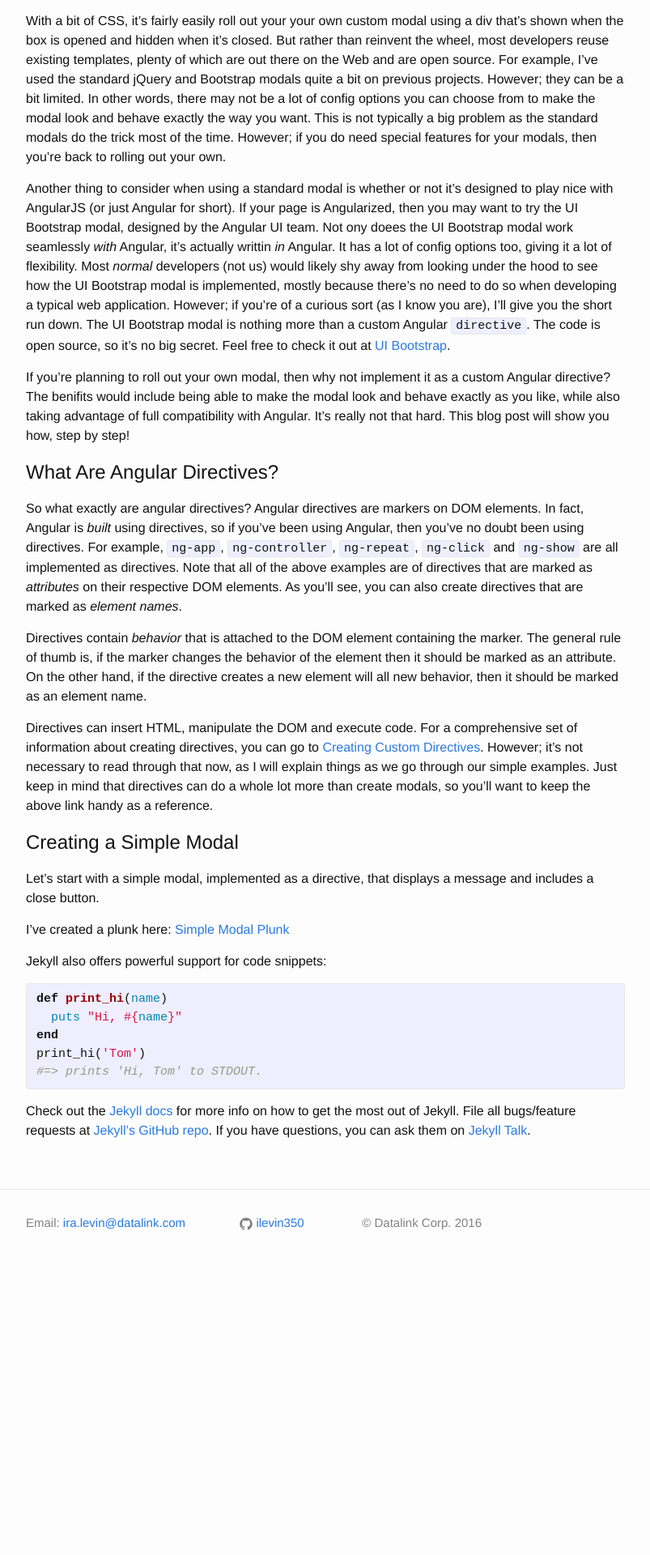
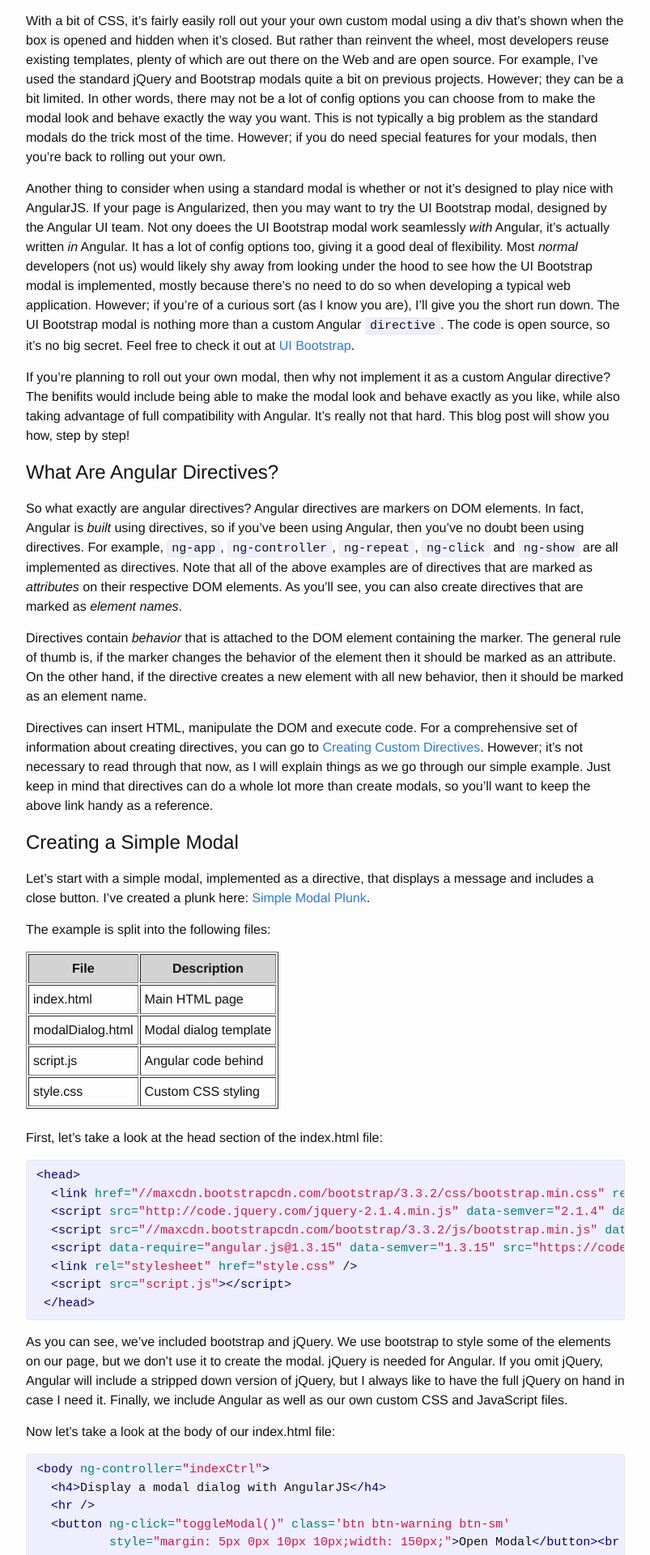
Before and after one commit to ilevin350/ira-blog, a Jekyll site: the page built from _posts/2016-03-13-creating-modal-dialogs-with-angular-js-and-custom-directives.markdown, in a window 1280 px wide. Shown: the part 486-2406 px from the top of the page at 81% size, without its empty margins (238-1041 px from the left). Built offline with Jekyll 4.4.1, drawn with Linux system fonts in a browser that asks for light colours; before the commit the page ends 2067 px from its top, so only the background shows below that; some of the changed text lies outside the part shown.

Commit message:
Work in progress creating modals with angular

```diff
--- a/_posts/2016-03-13-creating-modal-dialogs-with-angular-js-and-custom-directives.markdown
+++ b/_posts/2016-03-13-creating-modal-dialogs-with-angular-js-and-custom-directives.markdown
@@ -10,39 +10,146 @@
 
 With a bit of CSS, it's fairly easily roll out your your own custom modal using a div that's shown when the box is opened and hidden when it's closed.  But rather than reinvent the wheel, most developers reuse existing templates, plenty of which are out there on the Web and are open source.  For example, I've used the standard jQuery and Bootstrap modals quite a bit on previous projects.  However; they can be a bit limited.  In other words, there may not be a lot of config options you can choose from to make the modal look and behave exactly the way you want.  This is not typically a big problem as the standard modals do the trick most of the time.  However; if you do need special features for your modals, then you're back to rolling out your own.
 
-Another thing to consider when using a standard modal is whether or not it's designed to play nice with AngularJS (or just Angular for short).  If your page is Angularized, then you may want to try the UI Bootstrap modal, designed by the Angular UI team.  Not ony doees the UI Bootstrap modal work seamlessly  *with* Angular, it's actually writtin *in* Angular.  It has a lot of config options too, giving it a lot of flexibility.  Most *normal* developers (not us) would likely shy away from looking under the hood to see how the UI Bootstrap modal is implemented, mostly because there's no need to do so when developing a typical web application.  However; if you're of a curious sort (as I know you are), I'll give you the short run down.  The UI Bootstrap modal is nothing more than a custom Angular `directive`.  The code is open source, so it's no big secret.  Feel free to check it out at [UI Bootstrap][ui-bootstrap].
+Another thing to consider when using a standard modal is whether or not it's designed to play nice with AngularJS.  If your page is Angularized, then you may want to try the UI Bootstrap modal, designed by the Angular UI team.  Not ony doees the UI Bootstrap modal work seamlessly  *with* Angular, it's actually written *in* Angular.  It has a lot of config options too, giving it a good deal of flexibility.  Most *normal* developers (not us) would likely shy away from looking under the hood to see how the UI Bootstrap modal is implemented, mostly because there's no need to do so when developing a typical web application.  However; if you're of a curious sort (as I know you are), I'll give you the short run down.  The UI Bootstrap modal is nothing more than a custom Angular `directive`.  The code is open source, so it's no big secret.  Feel free to check it out at [UI Bootstrap][ui-bootstrap].
 
 If you're planning to roll out your own modal, then why not implement it as a custom Angular directive?  The benifits would include being able to make the modal look and behave exactly as you like, while also taking advantage of full compatibility with Angular.  It's really not that hard.  This blog post will show you how, step by step!
 
 # What Are Angular Directives?
 So what exactly are angular directives?  Angular directives are markers on DOM elements.  In fact, Angular is *built* using directives, so if you've been using Angular, then you've no doubt been using directives.  For example, `ng-app`, `ng-controller`, `ng-repeat`, `ng-click` and `ng-show` are all implemented as directives.  Note that all of the above examples are of directives that are marked as *attributes* on their respective DOM elements.  As you'll see, you can also create directives that are marked as *element names*.
 
-Directives contain *behavior* that is attached to the DOM element containing the marker.  The general rule of thumb is, if the marker changes the behavior of the element then it should be marked as an attribute.  On the other hand, if the directive creates a new element will all new behavior, then it should be marked as an element name.
+Directives contain *behavior* that is attached to the DOM element containing the marker.  The general rule of thumb is, if the marker changes the behavior of the element then it should be marked as an attribute.  On the other hand, if the directive creates a new element with all new behavior, then it should be marked as an element name.
 
-Directives can insert HTML, manipulate the DOM and execute code.  For a comprehensive set of information about creating directives, you can go to [Creating Custom Directives][creating-custom-directives].  However; it's not necessary to read through that now, as I will explain things as we go through our simple examples.  Just keep in mind that directives can do a whole lot more than create modals, so you'll want to keep the above link handy as a reference.
+Directives can insert HTML, manipulate the DOM and execute code.  For a comprehensive set of information about creating directives, you can go to [Creating Custom Directives][creating-custom-directives].  However; it's not necessary to read through that now, as I will explain things as we go through our simple example.  Just keep in mind that directives can do a whole lot more than create modals, so you'll want to keep the above link handy as a reference.
 
 # Creating a Simple Modal
-Let's start with a simple modal, implemented as a directive, that displays a message and includes a close button.
+Let's start with a simple modal, implemented as a directive, that displays a message and includes a close button.  I've created a plunk here: [Simple Modal Plunk][simple-modal-plunk].
 
-I've created a plunk here: [Simple Modal Plunk][simple-modal-plunk]
+The example is split into the following files:
+
+<table border="1">
+	<thead style="background-color: lightgray">
+		<th>File</th>
+		<th>Description</th>
+	</thead>
+	<tbody>
+		<tr>
+			<td>index.html</td>
+			<td>Main HTML page</td>
+		</tr>
+		<tr>
+			<td>modalDialog.html</td>
+			<td>Modal dialog template</td>
+		</tr>
+		<tr>
+			<td>script.js</td>
+			<td>Angular code behind</td>
+		</tr>
+		<tr>
+			<td>style.css</td>
+			<td>Custom CSS styling</td>
+		</tr>
+	</tbody>
+</table><br />
+First, let's take a look at the head section of the index.html file:
+
+{% highlight html %}
+<head>
+  <link href="//maxcdn.bootstrapcdn.com/bootstrap/3.3.2/css/bootstrap.min.css" rel="stylesheet" data-semver="3.3.2" data-require="bootstrap@*" />
+  <script src="http://code.jquery.com/jquery-2.1.4.min.js" data-semver="2.1.4" data-require="jquery@*"></script>
+  <script src="//maxcdn.bootstrapcdn.com/bootstrap/3.3.2/js/bootstrap.min.js" data-semver="3.3.2" data-require="bootstrap@*"></script>
+  <script data-require="angular.js@1.3.15" data-semver="1.3.15" src="https://code.angularjs.org/1.3.15/angular.js"></script>
+  <link rel="stylesheet" href="style.css" />
+  <script src="script.js"></script>
+ </head>
+{% endhighlight %}
+
+As you can see, we've included bootstrap and jQuery.  We use bootstrap to style some of the elements on our page, but we don't use it to create the modal.  jQuery is needed for Angular.  If you omit jQuery, Angular will include a stripped down version of jQuery, but I always like to have the full jQuery on hand in case I need it.  Finally, we include Angular as well as our own custom CSS and JavaScript files.
+
+Now let's take a look at the body of our index.html file:
+
+{% highlight html %}
+<body ng-controller="indexCtrl">
+  <h4>Display a modal dialog with AngularJS</h4>
+  <hr />
+  <button ng-click="toggleModal()" class='btn btn-warning btn-sm'
+          style="margin: 5px 0px 10px 10px;width: 150px;">Open Modal</button><br />
+	<!-- Angular JS Directive Modal -->
+  <modal-dialog height="150px" width="750px" show="modalShown">
+    <div class="row">
+      <div class="col-md-12" style="padding: 0px 10px 0px 10px;border-bottom: 1px solid grey;">
+        <h3>Header</h3>
+      </div>
+    </div>
+    <div class="row">
+      <div class="col-md-12">
+        <p>This is an important message</p>
+      </div>
+    </div>
+   </modal-dialog>
+</body>
+{% endhighlight %}
+
+First we include a simple header for our page followed by a horizontal rule and a button that, when clicked, will open our modal dialog.  Next, and this is the most important part, we introduce a new element called `modal-dialog`.  The HTML inside this new element is the content of the modal, which as you can see relies on the bootstrap grid system for its layout.
+
+Also note that the new modal-dialog element contains height and width attributes.  This sets the size of the modal.  The new element also contains a funny looking attribute named show, which is set to "modalShown".  I'll explain the meaning of the show attribute in a moment.
+
+Finally, note that the body tag in our index.html file contains an Angular ng-controller directive.  We'll implement this angular controller (called indexCtrl) in our script.js file in addition to our custom directive.
+
+## The JavaScript
+
+Now let's take a look at the contents of the script.js file:
+
+{% highlight js %}
+angular.module('app', []);
+
+angular.module('app').controller('indexCtrl', function($scope) {
+  $scope.modalShown = false;
+  $scope.toggleModal = function() {
+    $scope.modalShown = !$scope.modalShown;
+  };
+});
+
+angular.module('app').directive('modalDialog', function() {
+  return {
+    restrict: 'E',
+    scope: {
+      show: '='
+    },
+    replace: true, // Replace with template
+    transclude: true, // Insert custom content inside the directive
+    link: function(scope, element, attrs) {
+      scope.dialogStyle = {};
+      if (attrs.width) {
+        scope.dialogStyle.height = attrs.height;
+      }
+      scope.hideModal = function() {
+        scope.show = false;
+      };
+    },
+    templateUrl: 'modalDialog.html'
+  };
+});
+{% endhighlight %}
+
+At the top of the file, we create an Anglular module for our app, appropriately named "app"
+
+{% highlight js %}
+angular.module('app', []);
+{% endhighlight %}
+
+Next we have the implementation of our Angular controller:
+
+{% highlight js %}
+angular.module('app').controller('indexCtrl', function($scope) {
+  $scope.modalShown = false;
+  $scope.toggleModal = function() {
+    $scope.modalShown = !$scope.modalShown;
+  };
+});
+{% endhighlight %}
 
 
 
-Jekyll also offers powerful support for code snippets:
-
-{% highlight ruby %}
-def print_hi(name)
-  puts "Hi, #{name}"
-end
-print_hi('Tom')
-#=> prints 'Hi, Tom' to STDOUT.
-{% endhighlight %}
-
-Check out the [Jekyll docs][jekyll-docs] for more info on how to get the most out of Jekyll. File all bugs/feature requests at [Jekyll’s GitHub repo][jekyll-gh]. If you have questions, you can ask them on [Jekyll Talk][jekyll-talk].
-
-[jekyll-docs]: http://jekyllrb.com/docs/home
-[jekyll-gh]:   https://github.com/jekyll/jekyll
-[jekyll-talk]: https://talk.jekyllrb.com/
 [ui-bootstrap]: https://angular-ui.github.io/bootstrap/
 [creating-custom-directives]: https://docs.angularjs.org/guide/directive
 [simple-modal-plunk]: http://plnkr.co/edit/3DvMp4OoZLNaMvJQlO4C
--- a/css/main.scss
+++ b/css/main.scss
@@ -51,3 +51,7 @@
         "layout",
         "syntax-highlighting"
 ;
+
+th, td {
+	padding: 5px;
+}
```
